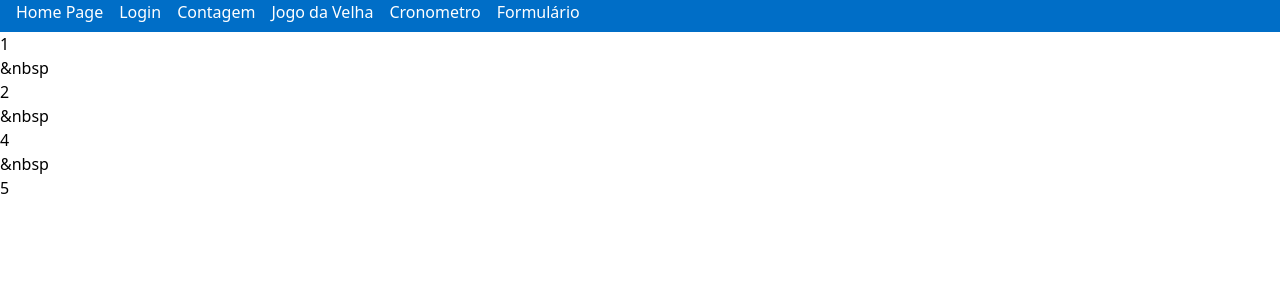
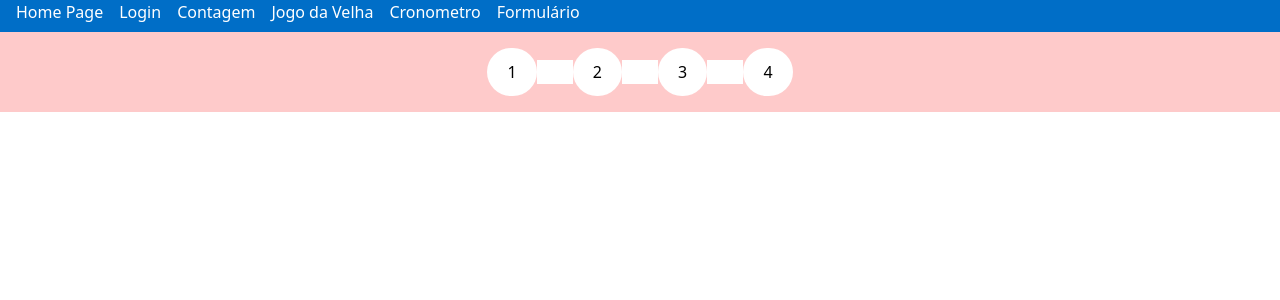
Before and after one commit to VioletaRS26/Aulas, a React (Create React App) app: page /FormuP in a window 1280 px wide. Shown: the top 300 px of the page. Built offline with nearby package versions, Linux system fonts and the light colour scheme.

Commit message:
Atualização do codigo Login e inicio do form

```diff
--- a/src/components/Formu.jsx
+++ b/src/components/Formu.jsx
@@ -2,14 +2,14 @@ import React from "react";
 
 function Form() {
     return(
-        <div>
-            <div>1</div>
-            <div>&nbsp</div>
-            <div>2</div>
-            <div>&nbsp</div>
-            <div>4</div>
-            <div>&nbsp</div>
-            <div>5</div>
+        <div className="flex flex-row bg-red-200 justify-center items-center p-4">
+            <div className="flex flex-row bg-white rounded-full p-3 px-5">1</div>
+            <div className="bg-white px-4 ">&nbsp;</div>
+            <div className="flex flex-row bg-white rounded-full p-3 px-5">2</div>
+            <div className="bg-white px-4 ">&nbsp;</div>
+            <div className="flex flex-row bg-white rounded-full p-3 px-5">3</div>
+            <div className="bg-white px-4 rounded-1xl ">&nbsp;</div>
+            <div className="flex flex-row bg-white rounded-full p-3 px-5">4</div>
 
         </div>
     )
--- a/src/components/Login.jsx
+++ b/src/components/Login.jsx
@@ -15,18 +15,20 @@ function Login(){
     }
 
     return(
-        <div className="flex flex-col items-center">
+        <div className="flex flex-col ba-white">
+            <div className="flex flex-col items-center justify-center  w-15 rounded-xl">
                 <div className="m-14">
                     <img src="./logo.png" alt="Logo" />
                 </div>
                 <h1 className="text-3xl font-bold">Entre com sua conta</h1><br></br>
-            <form className="py-9 flex-col items-end" onSubmit={handleSubmit} >
+                <form className=" flex-col items-center m-2 " onSubmit={handleSubmit} >
                         <div className="flex flex-col">
                             <input type="text" name="username" value={inputs.username || ""} onChange={handleChange} placeholder="Name" className="b-2  text-justify focus:border-black border-2 border-gray-300 rounded-2xl py-1 px-9"/>
                             <input type="text" name="inputs.senha" value={inputs.senha || ""} onChange={handleChange} placeholder="Senha" className="b-2  text-justify my-3 focus:border-black border-2 border-gray-300 rounded-2xl py-1 px-9"/>
-                    <input type="submit" className="b-2 my-3"/>
+                            <input type="submit" className=" b-2 px-4 bg-slate-400 "/>
                         </div>
                     </form>
+            </div>
         </div>
 
     )
```
Lines whose indentation alone changed are shown as unchanged.
